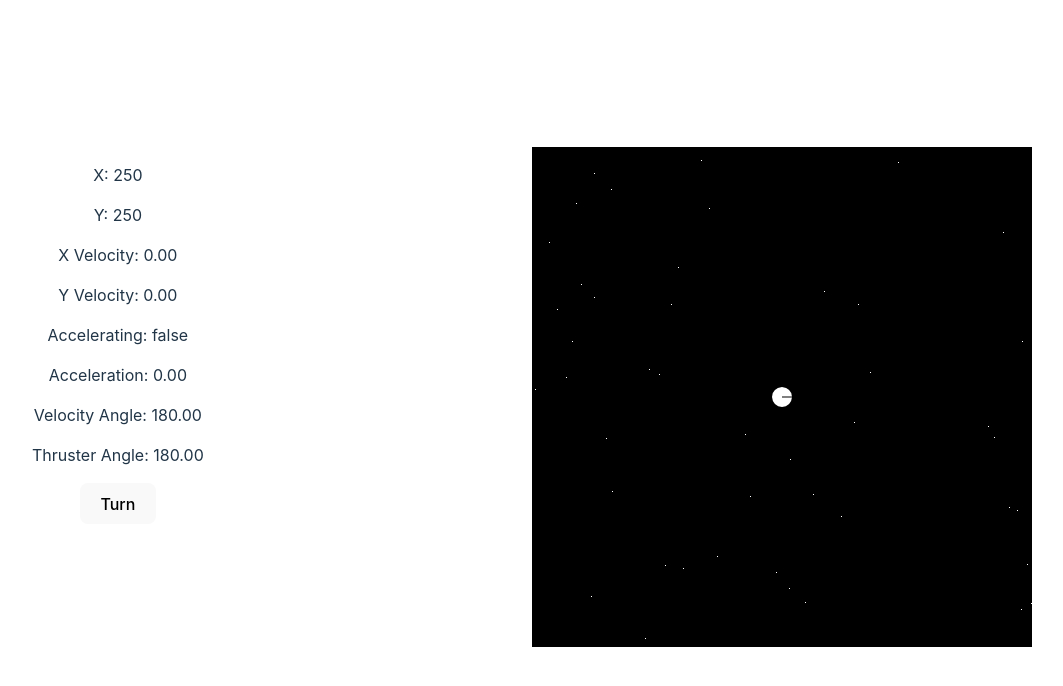
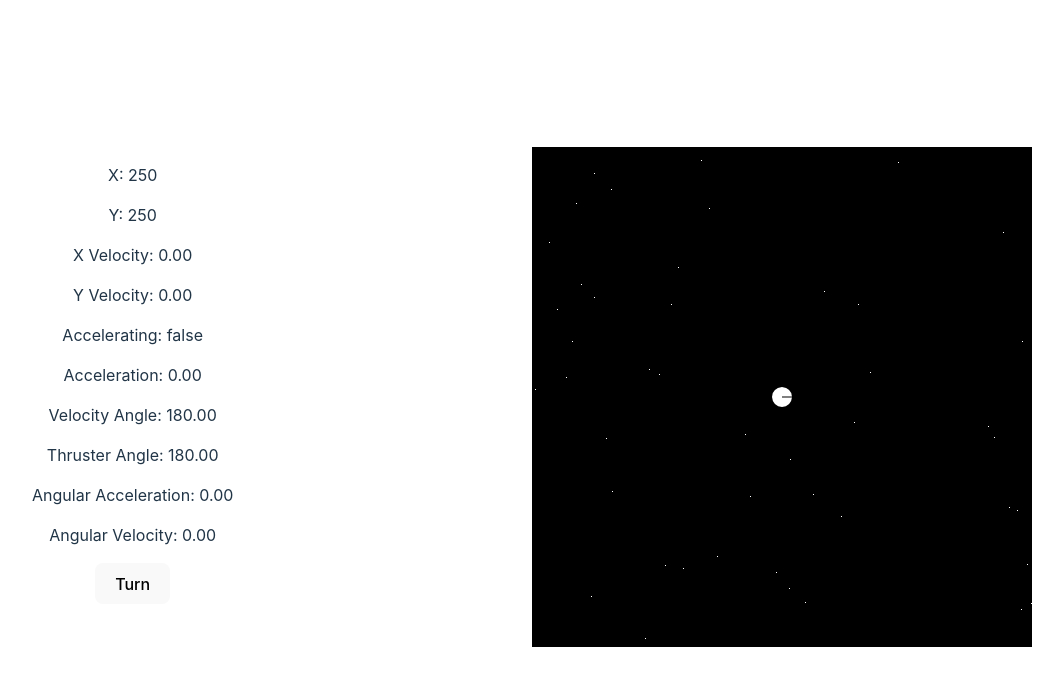
Before and after one commit to JosephRodolfo/space-ship, a Vue app: page / in a window 1280 px wide. Shown: the top 686 px of the page, without its empty margins (108-1171 px from the left). Built offline with nearby package versions, Linux system fonts and the light colour scheme.

Commit message:
Add rotational thrusters

```diff
--- a/src/App.vue
+++ b/src/App.vue
@@ -17,9 +17,9 @@
       <p>Velocity Angle: {{ formatNumber(ship.angle) }}</p>
       <p>Thruster Angle: {{ formatNumber(ship.thrusterAngle) }}</p>
 
-      <!-- <p>Angular Acceleration: {{ formatNumber(ship.angularAcceleration) }}</p> -->
+      <p>Angular Acceleration: {{ formatNumber(ship.angularAcceleration) }}</p>
 
-      <!-- <p>Angular Velocity: {{ formatNumber(ship.angularVelocity) }}</p> -->
+      <p>Angular Velocity: {{ formatNumber(ship.angularVelocity) }}</p>
       <button @click="flipShip">Turn</button>
 
     </div>
@@ -39,6 +39,9 @@ const ship = reactive(new Ship());
 let counter = 0;
 const acceleration = ref(ship.acceleration);
 let lock: any = ref(false);
+let angularAccelerationValue = ref(0);
+
+let thrusterLock = ref(false);
 function flipShip() {
   ship.setThrusterAngle(ship.thrusterAngle + 45);
 }
@@ -46,13 +49,12 @@ function flipShip() {
 
 function move() {
   timer.start(() => {
-
-      console.log('move tiemr')
-
-      ship.accelerate();
-      ship.setVelocity(1);
-      ship.calculateVelocity(1)
-      ship.setPosition(1);
+    if (thrusterLock.value) ship.fireThruster(angularAccelerationValue.value);
+    ship.calculateAngularVelocity(1);
+    ship.setAngleFromAngularVelocity(1);
+    if (lock.value) ship.accelerate();
+    ship.calculateVelocity(1)
+    ship.setPosition(1);
 
   }, 100)
 }
@@ -66,29 +68,48 @@ function handleAccelerate(e: any) {
     lock.value = true;
     move();
   }
-  // if (e.key === 'a' && !ship.spinning){
-  //   ship.spinning = true;
-  //   lock.value = true;
-  //   move();
-  // }
+  if (e.key === 'a' && !thrusterLock.value) {
+    thrusterLock.value = true;
+    angularAccelerationValue.value = .01
+    move();
+
+  }
+  if (e.key === 'd' && !thrusterLock.value) {
+    thrusterLock.value = true;
+
+    angularAccelerationValue.value = -.01
+    move();
+
+
+  }
+
 
 }
 function stopAccelerate(e: any) {
   if (e.key === 'w' && lock.value) {
     ship.stopAccelerating();
-    // ship.accelerating = false;
-
     timer.stop();
     lock.value = false;
   }
 
-  // if (e.key === 'a' && lock.value) {
-  //   ship.angularAcceleration = 0;
-  //   ship.spinning = false;
+  if (e.key === 'a') {
+    angularAccelerationValue.value = 0
+    thrusterLock.value = false;
+    timer.stop();
 
-  //   timer.stop();
-  //   lock.value = false;
-  // }
+    ship.stopFiringThruster();
+  }
+
+
+  if (e.key === 'd') {
+    angularAccelerationValue.value = 0
+    thrusterLock.value = false;
+    timer.stop();
+
+    ship.stopFiringThruster();
+
+
+  }
 }
 
 
@@ -98,12 +119,14 @@ onMounted(() => {
 
   setInterval(() => {
 
-    if (!lock.value && ship.acceleration === 0) {
+    if (!lock.value && !thrusterLock.value && ship.acceleration === 0) {
       console.log('main tiemr')
+      ship.calculateAngularVelocity(1);
+      ship.setAngleFromAngularVelocity(1);
 
       ship.stopAccelerating();
-      ship.setVelocity(1);
       ship.calculateVelocity(1);
+
       ship.setPosition(1);
 
     }
--- /dev/null
+++ b/src/classes/rotation.ts
@@ -0,0 +1,53 @@
+
+export class Rotation {
+
+    constructor() {
+        this.angle = 180;
+        this.thrusterAngle = 180;
+        this.angularAcceleration = 0;
+        this.angularVelocity = 0;
+    }
+
+
+
+
+    angle: number;
+    thrusterAngle: number;
+    angularVelocity: number;
+    angularAcceleration: number;
+
+
+    // ...
+    fireThruster(value: number) {
+        this.angularAcceleration += value;
+
+    }
+
+    stopFiringThruster() {
+        this.angularAcceleration = 0;
+        // this.angularVelocity = 0;
+    }
+
+    calculateAngularVelocity(time: number) {
+        this.angularVelocity += this.angularAcceleration * time;
+
+        if (this.angularVelocity > 10) {
+            this.angularVelocity = 10;
+        } else if (this.angularVelocity < -10) {
+            this.angularVelocity = -10;
+        }
+    }
+
+    setAngleFromAngularVelocity(time: number) {
+        const deltaAngle = this.angularVelocity * time;
+
+        this.thrusterAngle += deltaAngle;
+
+        if (this.thrusterAngle > 360) {
+            this.thrusterAngle = 0;
+        } else if (this.thrusterAngle < 0) {
+            this.thrusterAngle = 360;
+        }
+    }
+
+}
--- a/src/classes/ship.ts
+++ b/src/classes/ship.ts
@@ -1,6 +1,6 @@
+import { Rotation } from './rotation';
 
-
-export class Ship {
+export class Ship extends Rotation {
     x: number;
     y: number;
     velocityX: number;
@@ -14,6 +14,7 @@ export class Ship {
     angularAcceleration: number;
 
     constructor() {
+        super();
         this.x = 250;
         this.y = 250;
         this.velocityX = 0;
@@ -28,34 +29,28 @@ export class Ship {
     }
 
 
-    setVelocity(time: number) {
-
-
-    }
     calculateVelocity(time: number) {
         if (this.acceleration === 0) return;
         const angleInRadians = (this.angle * Math.PI) / 180;
-        let velocityX = this.velocityX + (this.force * time / this.mass) * Math.cos(angleInRadians);
-        let velocityY = this.velocityY + (this.force * time / this.mass) * Math.sin(angleInRadians);
 
-        const accelerationMagnitude = this.acceleration * time;
-        const accelerationAngle = angleInRadians; // use ship's orientation angle directly as acceleration angle
-        const accelerationX = accelerationMagnitude * Math.cos(accelerationAngle);
-        const accelerationY = accelerationMagnitude * Math.sin(accelerationAngle);
+        // Calculate the velocity change due to the acceleration.
+        const deltaVx = (this.acceleration * time) * Math.cos(angleInRadians);
+        const deltaVy = (this.acceleration * time) * Math.sin(angleInRadians);
 
-        // calculate x velocity
-        if (accelerationX !== 0) {
-            velocityX += accelerationX;
+        // Update the velocity.
+        this.velocityX += deltaVx;
+        this.velocityY += deltaVy;
+
+        // Calculate the total velocity magnitude and direction.
+        const totalVelocityMagnitude = Math.sqrt(this.velocityX ** 2 + this.velocityY ** 2);
+        // const totalVelocityAngle = Math.atan2(this.velocityY, this.velocityX);
+
+        // If the total velocity magnitude exceeds the speed of light, scale it back.
+        if (totalVelocityMagnitude > 299792458) {
+            const scaleFactor = 299792458 / totalVelocityMagnitude;
+            this.velocityX *= scaleFactor;
+            this.velocityY *= scaleFactor;
         }
-
-        // calculate y velocity
-        if (accelerationY !== 0) {
-            velocityY += accelerationY;
-        }
-
-        // update velocity
-        this.velocityX = velocityX;
-        this.velocityY = velocityY;
     }
 
 
```
